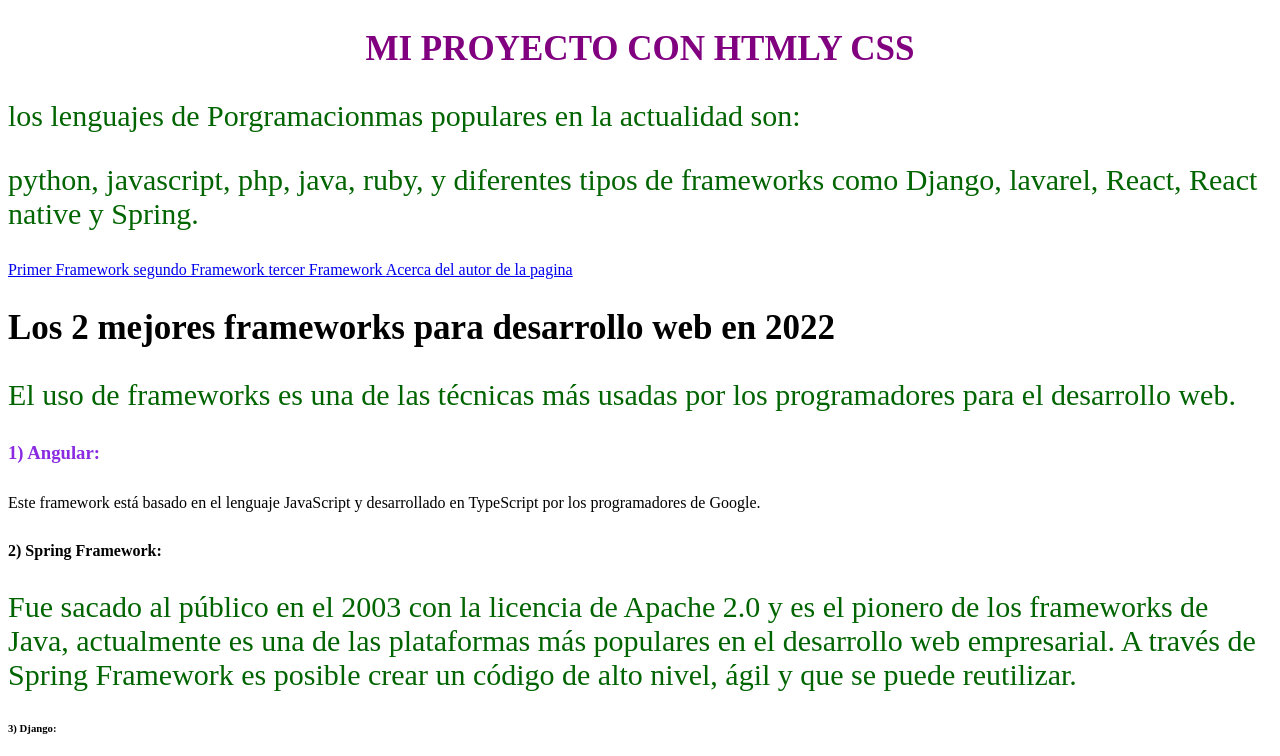
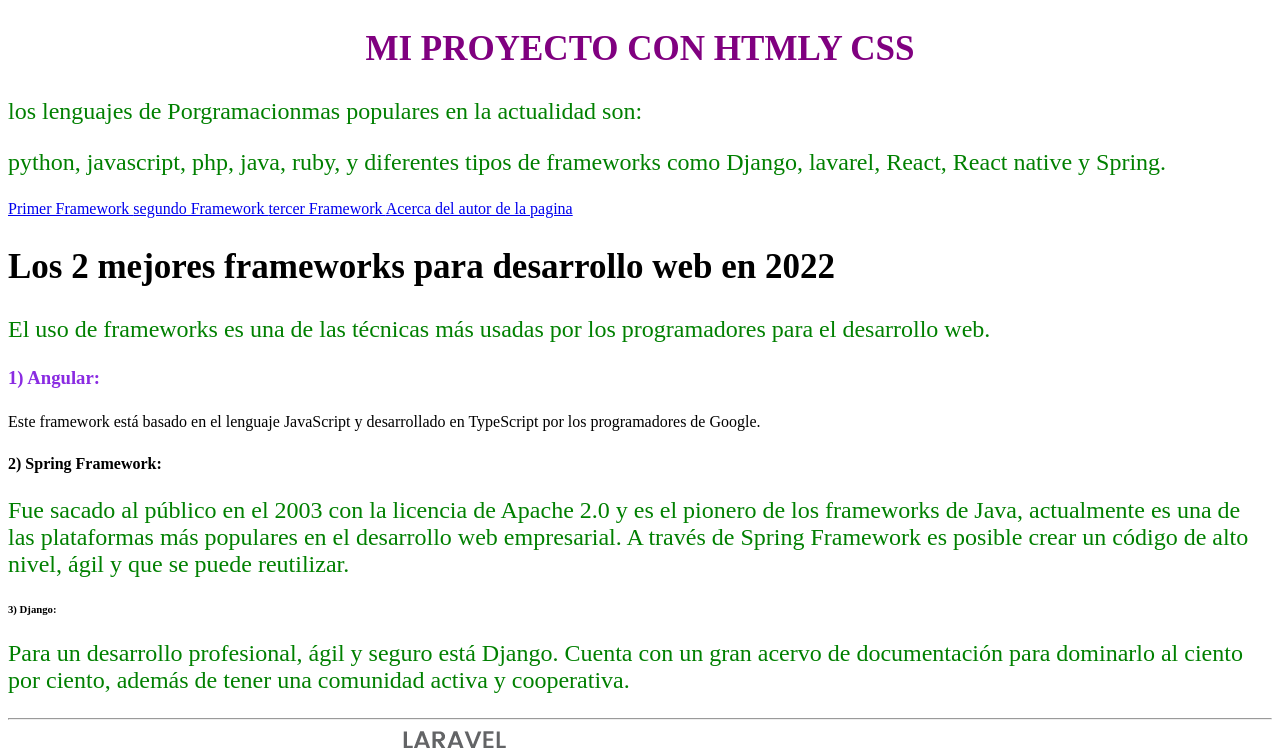
Before and after one commit to AndresS969/Pagina-web-Con-HTML-y-CSS, a plain HTML site: page index.html in a window 1280 px wide. Shown: the top 756 px of the page. Drawn offline with Linux system fonts and the light colour scheme; files whose address does not match are found by name.

Commit message:
se agrego el tamaño de fuente a la pagina con font-family

```diff
--- a/style.css
+++ b/style.css
@@ -21,11 +21,14 @@ body {
 
 h2 {
   font-size: 35px;
+  font-family: "Times new Roman";
+
 
 }
 
 ol,
 ul,
 p {
-  font-size: 30px;
+  font-size: 24px;
+  color:green;
 }
```
